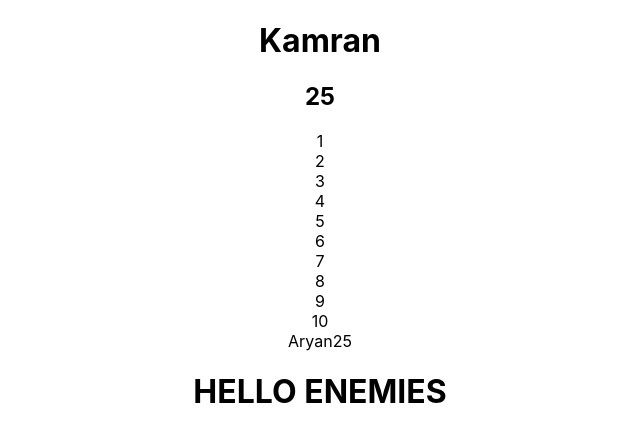
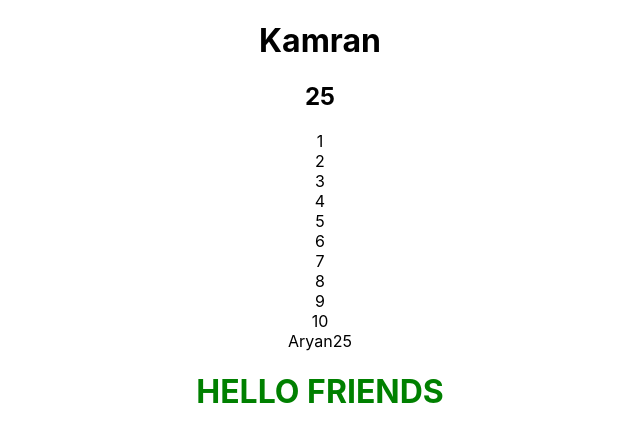
Before and after one commit to mcbanana3/Y23_MSWD_30049, a React (Create React App) app in the folder course-understanding-app/: page / in a window 1280 px wide. Shown: the top 442 px of the page, without its empty margins (320-960 px from the left). Built offline with nearby package versions, Linux system fonts and the light colour scheme.

Commit message:
Using the style function in jsx file inline css using ({{}}) two curly braces

```diff
--- a/course-understanding-app/src/App.js
+++ b/course-understanding-app/src/App.js
@@ -6,7 +6,7 @@ function App() {
   let age = 25;
   let l = [1,2,3,4,5,6,7,8,9,10];
 
-  let status = false;
+  let status = true;
 
   let obj = {
     name: "Aryan",
@@ -30,7 +30,7 @@ function App() {
         {obj.age}
       </div>
 
-      {(status) ? <h1>HELLO FRIENDS</h1> : <h1>HELLO ENEMIES</h1>}
+      {(status) ? <h1 style = {{color: "Green"}}>HELLO FRIENDS</h1> : <h1 style = {{color: "Red"}}>HELLO ENEMIES</h1>}
     </div>
   );
 }
```
